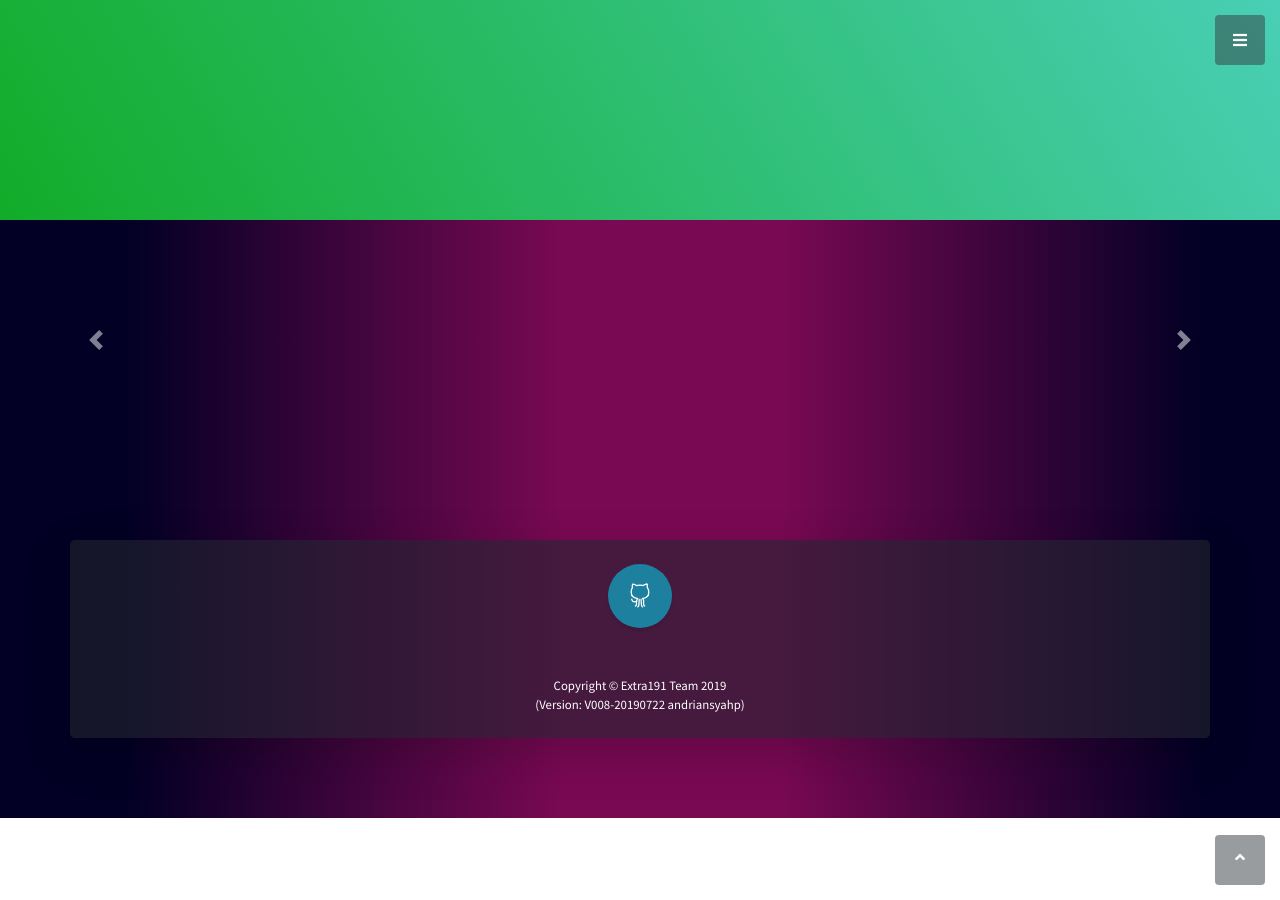
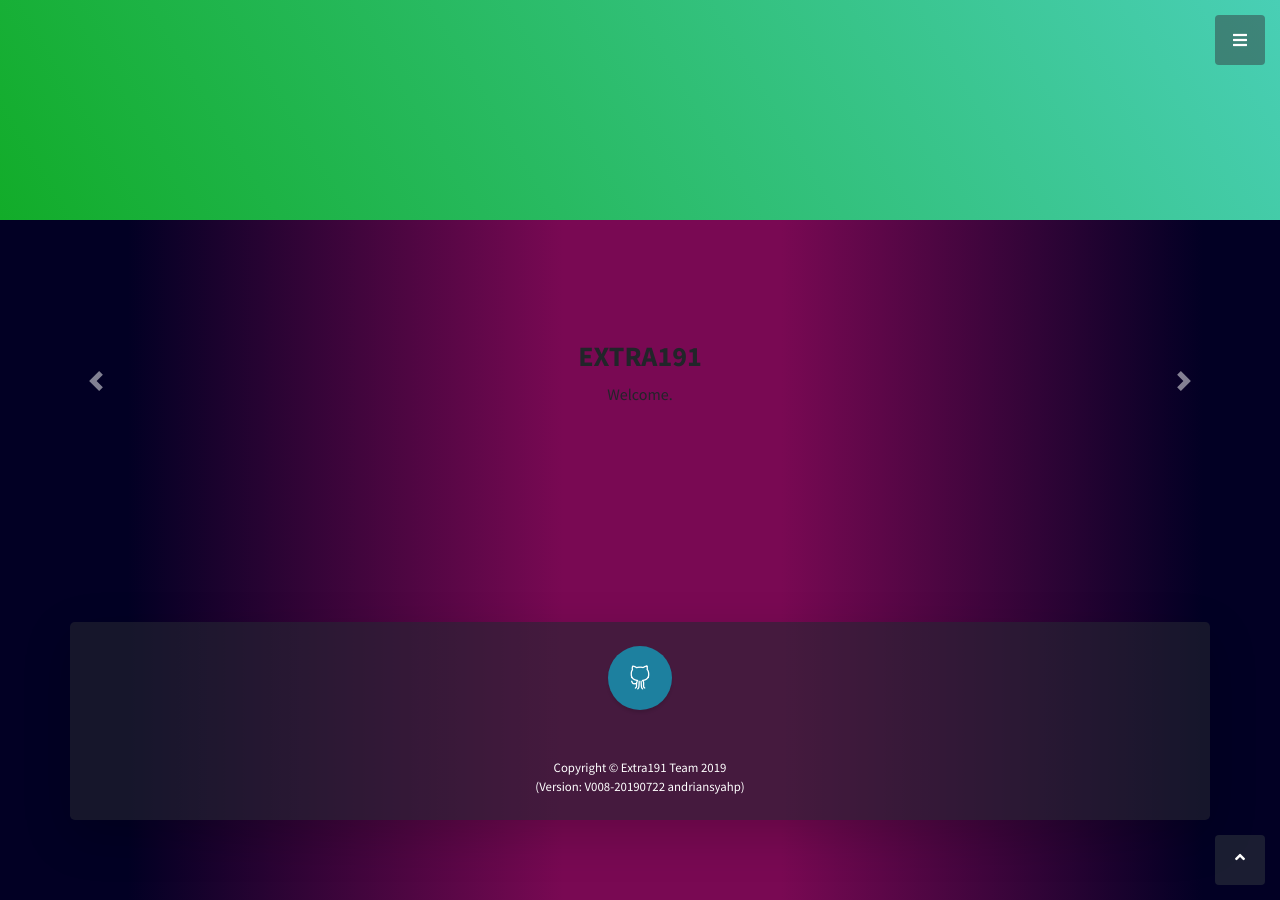
Before and after one commit to andriansyahp/extra191, a Jekyll site: the page built from index.html, in a window 1280 px wide and 900 px high, scrolled down 680 px. Built offline with Jekyll 4.4.1, drawn with Linux system fonts in a browser that asks for light colours.

Commit message:
Making homepage listing all pages with Carousel

```diff
--- a/index.html
+++ b/index.html
@@ -45,18 +45,14 @@ layout: default
 <div id="carouselContent" class="carousel slide" data-interval="false" data-ride="carousel">
     <div class="carousel-inner" role="listbox">
         <div class="carousel-item active text-center">
-            <div class="carousel-caption">
-                <h3>EXTRA191</h3>
-                <p>Welcome.</p>
-            </div>
+            <h3>EXTRA191</h3>
+            <p>Welcome.</p>
         </div>
         {% for page in site.pages %}
             {% if page.categories contains 'content' %}
                 <div class="carousel-item text-center p-4">
-                    <div class="carousel-caption">
-                        <h3>{{page.title}}</h3>
-                        <p>{{page.description}}</p>
-                    </div>
+                    <h3>{{page.title}}</h3>
+                    <p>{{page.description}}</p>
                 </div>
             {% endif %}
         {% endfor %}
```
